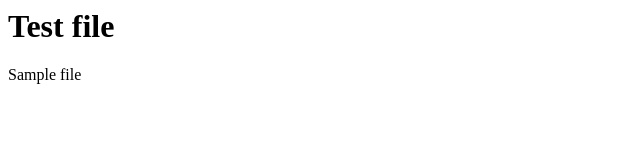
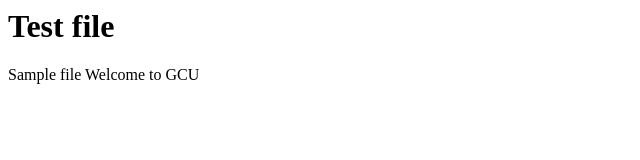
Before and after one commit to Santosh-S321/Sample2, a plain HTML site: page test.html in a window 1280 px wide. Shown: the whole page, without its empty margins (0-640 px from the left). Drawn offline with Linux system fonts and the light colour scheme.

Commit message:
Update test.html

```diff
--- a/test.html
+++ b/test.html
@@ -1,4 +1,5 @@
 <html>
   <h1>Test file</h1>
-  Sample file
+  <p>Sample file
+Welcome to GCU</p>
 </html>
```
